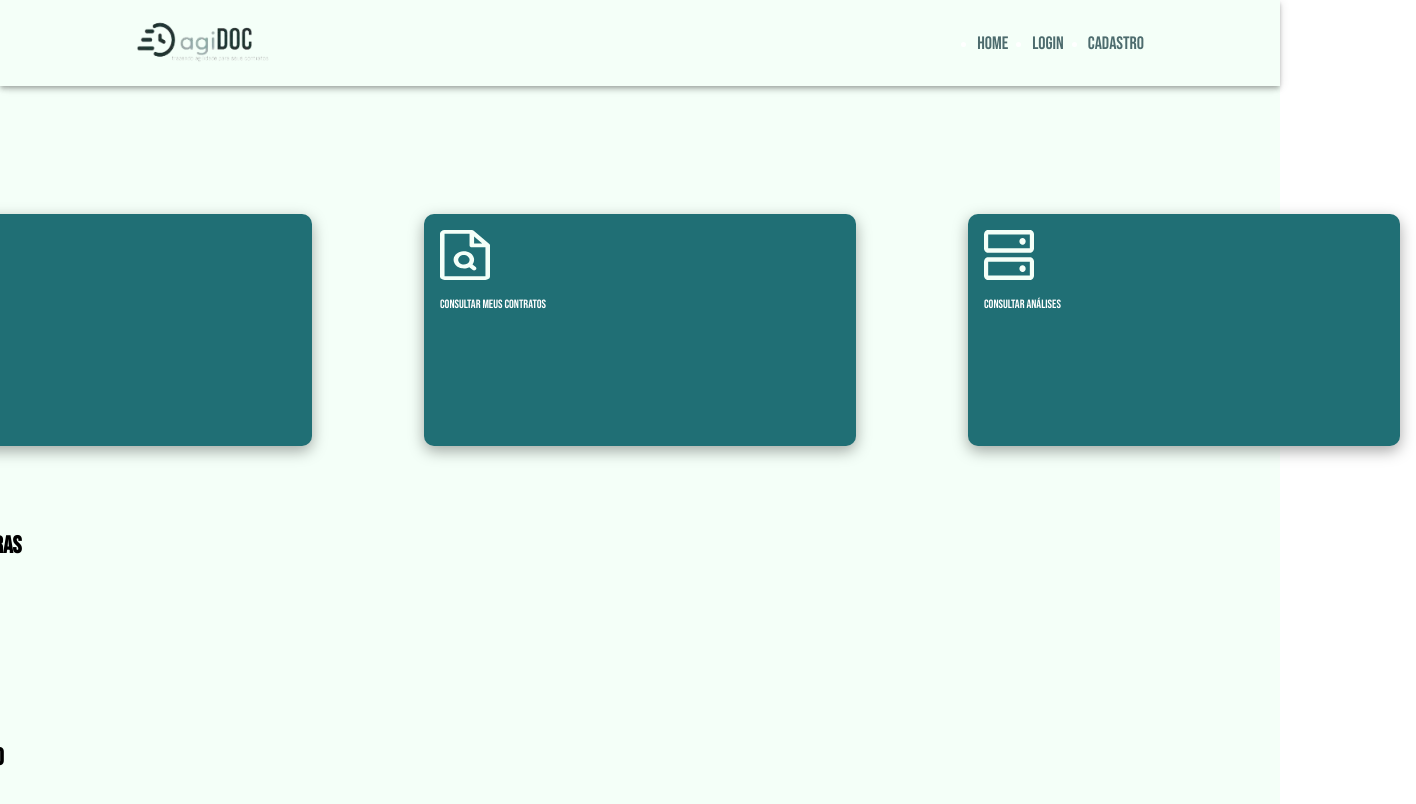
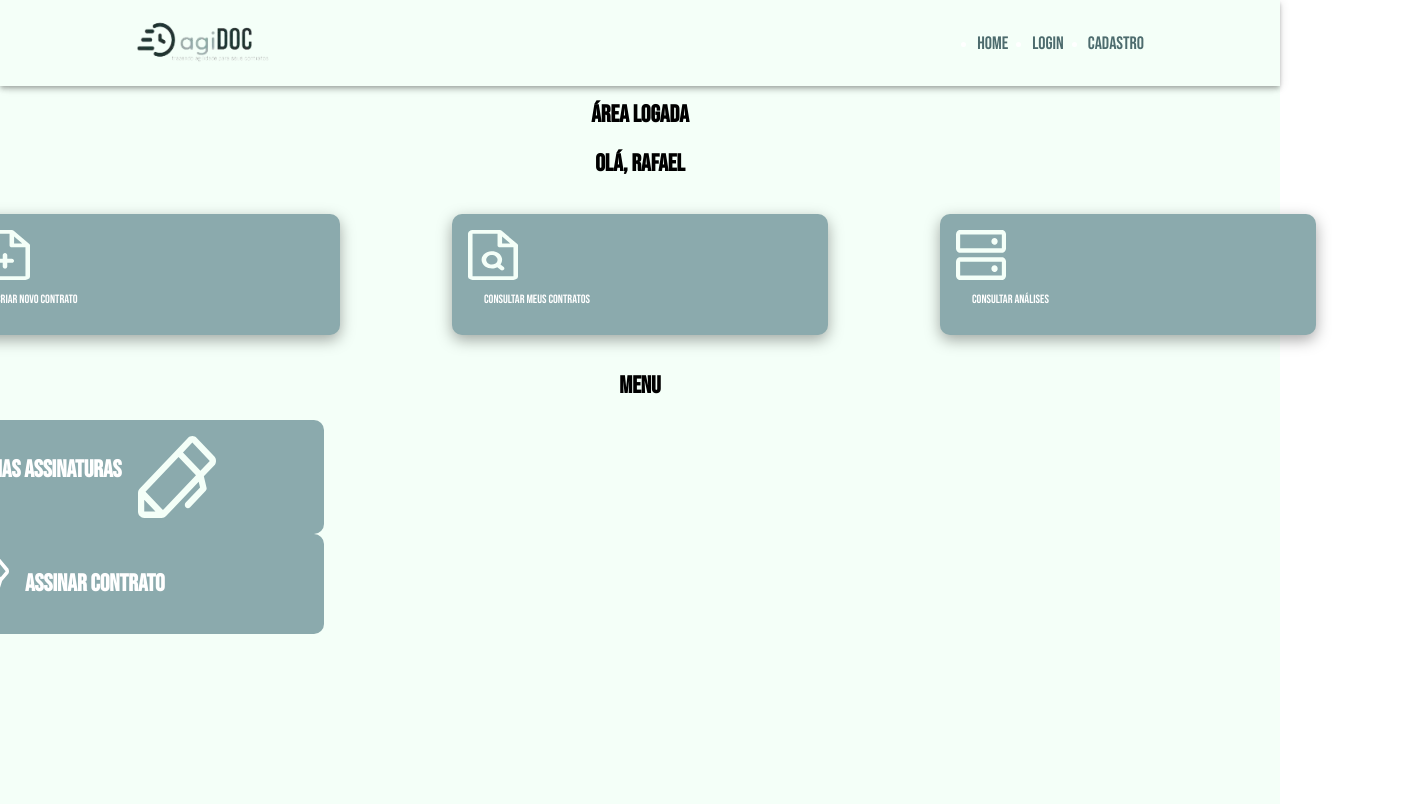
Before and after one commit to Ermeson23/vs13-04-agiDoc, a React (Vite) app: page /logged in a window 1280 px wide. Shown: the top 804 px of the page, 1416 px wide, since content can reach past the window. Built offline with nearby package versions, Linux system fonts and the light colour scheme.

Commit message:
Update Logged.css

```diff
--- a/src/pages/logged/Logged.css
+++ b/src/pages/logged/Logged.css
@@ -6,7 +6,43 @@
     width: 100vw;
 }
 
+h1, h2 {
+    text-align: center;
+}
+
 .custom-flex {
     display: flex;
     gap: 5rem;
+
+    .custom-card p {
+        margin-left: 1rem ;
+    }
 }
+
+.custom-card {
+    padding: 1rem;
+    display: flex;
+    background-color: #8BAAAD;
+    width: 21.5rem;
+    height: auto;
+    border-radius: 10px;
+    color: #fff;
+    text-transform: uppercase;
+}
+
+.divide-section {
+    display: flex;
+    justify-content: space-between;
+}
+
+.custom-card-menu {
+    padding: 1rem;
+    display: flex;
+    background-color: #8BAAAD;
+    width: 21.5rem;
+    height: auto;
+    border-radius: 10px;
+    color: #fff;
+    text-transform: uppercase;
+    gap: 1rem;
+}
```
